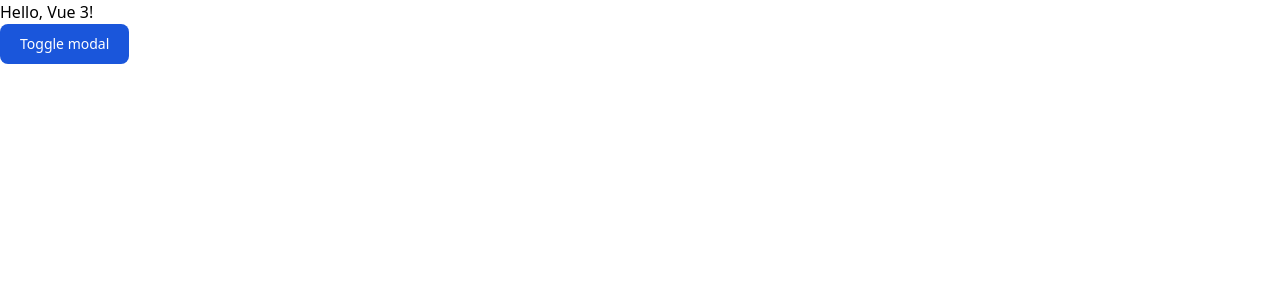
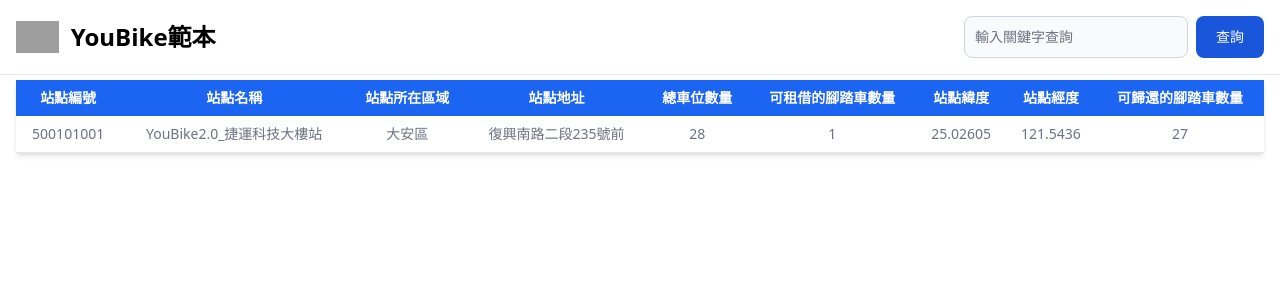
Before and after one commit to a35506322/demo.bike, a Vue app: page / in a window 1280 px wide. Shown: the top 300 px of the page. Built offline with nearby package versions, Linux system fonts and the light colour scheme; grey boxes are pictures that could not be loaded.

Commit message:
feat: 新增ubike ui

```diff
--- a/src/views/HomeView.vue
+++ b/src/views/HomeView.vue
@@ -1,102 +1,123 @@
 <script setup>
-import { ref, onMounted } from 'vue'
-import { initFlowbite } from 'flowbite'
+import { ref, onMounted } from 'vue';
+import { initFlowbite } from 'flowbite';
 
 // initialize components based on data attribute selectors
 onMounted(() => {
-  initFlowbite()
-})
+  initFlowbite();
+});
 
-const msg = ref('Hello, Vue 3!')
+/*
+"sno"：站點編號，這裡是 500101001。
+"sna"：站點名稱，中文為 YouBike2.0_捷運科技大樓站。
+"sarea"：站點所在區域，這裡位於大安區。
+"mday"：資料更新時間，是在 2024 年 5 月 11 日晚上 20:15:19 更新的。
+"ar"：站點地址，這裡是在復興南路二段235號前。
+"sareaen"：站點所在區域的英文名稱，是 Daan Dist.。
+"snaen"：站點名稱的英文翻譯，是 YouBike2.0_MRT Technology Bldg. Sta.。
+"aren"：站點地址的英文翻譯，是 No.235， Sec. 2， Fuxing S. Rd.。
+"act"：站點是否在使用中，這裡是 1 代表在使用中。
+"srcUpdateTime"：原始資料來源的更新時間，是在 2024 年 5 月 11 日晚上 20:15:26 更新的。
+"updateTime"：資料更新時間，是在 2024 年 5 月 11 日晚上 20:15:52。
+"infoTime"：資訊時間，是在 2024 年 5 月 11 日晚上 20:15:19。
+"infoDate"：資訊日期，是在 2024 年 5 月 11 日。
+"total"：總車位數量，這裡是 28 個。
+"available_rent_bikes"：可租借的腳踏車數量，這裡是 1 輛。
+"latitude"：站點的緯度坐標，這裡是 25.02605。
+"longitude"：站點的經度坐標，這裡是 121.5436。
+"available_return_bikes"：可歸還的腳踏車數量，這裡是 27 輛。
+*/
+const bikeinfo = ref([
+  {
+    sno: '500101001',
+    sna: 'YouBike2.0_捷運科技大樓站',
+    sarea: '大安區',
+    mday: '2024-05-11 20:15:19',
+    ar: '復興南路二段235號前',
+    sareaen: 'Daan Dist.',
+    snaen: 'YouBike2.0_MRT Technology Bldg. Sta.',
+    aren: 'No.235， Sec. 2， Fuxing S. Rd.',
+    act: '1',
+    srcUpdateTime: '2024-05-11 20:15:26',
+    updateTime: '2024-05-11 20:15:52',
+    infoTime: '2024-05-11 20:15:19',
+    infoDate: '2024-05-11',
+    total: 28,
+    available_rent_bikes: 1,
+    latitude: 25.02605,
+    longitude: 121.5436,
+    available_return_bikes: 27
+  }
+]);
 </script>
 
 <template>
-  <main>
-    <h1>{{ msg }}</h1>
-
-    <!-- Modal toggle -->
-    <button
-      data-modal-target="default-modal"
-      data-modal-toggle="default-modal"
-      class="block text-white bg-blue-700 hover:bg-blue-800 focus:ring-4 focus:outline-none focus:ring-blue-300 font-medium rounded-lg text-sm px-5 py-2.5 text-center dark:bg-blue-600 dark:hover:bg-blue-700 dark:focus:ring-blue-800"
-      type="button"
+  <div class="container mx-auto px-4">
+    <!--top bar start-->
+    <nav
+      class="bg-white dark:bg-gray-900 fixed w-full z-20 top-0 start-0 border-b border-gray-200 dark:border-gray-600"
     >
-      Toggle modal
-    </button>
-
-    <!-- Main modal -->
-    <div
-      id="default-modal"
-      tabindex="-1"
-      aria-hidden="true"
-      class="hidden overflow-y-auto overflow-x-hidden fixed top-0 right-0 left-0 z-50 justify-center items-center w-full md:inset-0 h-[calc(100%-1rem)] max-h-full"
-    >
-      <div class="relative p-4 w-full max-w-2xl max-h-full">
-        <!-- Modal content -->
-        <div class="relative bg-white rounded-lg shadow dark:bg-gray-700">
-          <!-- Modal header -->
-          <div
-            class="flex items-center justify-between p-4 md:p-5 border-b rounded-t dark:border-gray-600"
+      <div class="max-w-screen-xl flex flex-wrap items-center justify-between mx-auto p-4">
+        <a href="https://flowbite.com/" class="flex items-center space-x-3 rtl:space-x-reverse">
+          <img src="https://flowbite.com/docs/images/logo.svg" class="h-8" alt="Flowbite Logo" />
+          <span class="self-center text-2xl font-semibold whitespace-nowrap dark:text-white"
+            >YouBike範本</span
           >
-            <h3 class="text-xl font-semibold text-gray-900 dark:text-white">Terms of Service</h3>
-            <button
-              type="button"
-              class="text-gray-400 bg-transparent hover:bg-gray-200 hover:text-gray-900 rounded-lg text-sm w-8 h-8 ms-auto inline-flex justify-center items-center dark:hover:bg-gray-600 dark:hover:text-white"
-              data-modal-hide="default-modal"
-            >
-              <svg
-                class="w-3 h-3"
-                aria-hidden="true"
-                xmlns="http://www.w3.org/2000/svg"
-                fill="none"
-                viewBox="0 0 14 14"
-              >
-                <path
-                  stroke="currentColor"
-                  stroke-linecap="round"
-                  stroke-linejoin="round"
-                  stroke-width="2"
-                  d="m1 1 6 6m0 0 6 6M7 7l6-6M7 7l-6 6"
-                />
-              </svg>
-              <span class="sr-only">Close modal</span>
-            </button>
+        </a>
+        <div class="flex md:order-2 space-x-3 md:space-x-0 rtl:space-x-reverse">
+          <div class="mr-2">
+            <input
+              type="text"
+              id="first_name"
+              class="bg-gray-50 border border-gray-300 text-gray-900 text-sm rounded-lg focus:ring-blue-500 focus:border-blue-500 block w-full p-2.5"
+              placeholder="輸入關鍵字查詢"
+              required
+            />
           </div>
-          <!-- Modal body -->
-          <div class="p-4 md:p-5 space-y-4">
-            <p class="text-base leading-relaxed text-gray-500 dark:text-gray-400">
-              With less than a month to go before the European Union enacts new consumer privacy
-              laws for its citizens, companies around the world are updating their terms of service
-              agreements to comply.
-            </p>
-            <p class="text-base leading-relaxed text-gray-500 dark:text-gray-400">
-              The European Union’s General Data Protection Regulation (G.D.P.R.) goes into effect on
-              May 25 and is meant to ensure a common set of data rights in the European Union. It
-              requires organizations to notify users as soon as possible of high-risk data breaches
-              that could personally affect them.
-            </p>
-          </div>
-          <!-- Modal footer -->
-          <div
-            class="flex items-center p-4 md:p-5 border-t border-gray-200 rounded-b dark:border-gray-600"
+          <button
+            type="submit"
+            class="text-white bg-blue-700 hover:bg-blue-800 focus:ring-4 focus:outline-none focus:ring-blue-300 font-medium rounded-lg text-sm w-full sm:w-auto px-5 py-2.5 text-center cursor-pointer"
           >
-            <button
-              data-modal-hide="default-modal"
-              type="button"
-              class="text-white bg-blue-700 hover:bg-blue-800 focus:ring-4 focus:outline-none focus:ring-blue-300 font-medium rounded-lg text-sm px-5 py-2.5 text-center dark:bg-blue-600 dark:hover:bg-blue-700 dark:focus:ring-blue-800"
-            >
-              I accept
-            </button>
-            <button
-              data-modal-hide="default-modal"
-              type="button"
-              class="py-2.5 px-5 ms-3 text-sm font-medium text-gray-900 focus:outline-none bg-white rounded-lg border border-gray-200 hover:bg-gray-100 hover:text-blue-700 focus:z-10 focus:ring-4 focus:ring-gray-100 dark:focus:ring-gray-700 dark:bg-gray-800 dark:text-gray-400 dark:border-gray-600 dark:hover:text-white dark:hover:bg-gray-700"
-            >
-              Decline
-            </button>
-          </div>
+            查詢
+          </button>
         </div>
       </div>
+    </nav>
+    <!--top bar end-->
+    <!--datatable start-->
+    <div class="relative overflow-x-auto shadow-md top-20">
+      <table class="w-full text-sm text-left rtl:text-right text-gray-500 dark:text-gray-400">
+        <thead class="text-white uppercase bg-blue-600 dark:text-white">
+          <tr>
+            <th class="font-semibold text-center p-2">站點編號</th>
+            <th class="font-semibold text-center p-2">站點名稱</th>
+            <th class="font-semibold text-center p-2">站點所在區域</th>
+            <th class="font-semibold text-center p-2">站點地址</th>
+            <th class="font-semibold text-center p-2">總車位數量</th>
+            <th class="font-semibold text-center p-2">可租借的腳踏車數量</th>
+            <th class="font-semibold text-center p-2">站點緯度</th>
+            <th class="font-semibold text-center p-2">站點經度</th>
+            <th class="font-semibold text-center p-2">可歸還的腳踏車數量</th>
+          </tr>
+        </thead>
+        <tbody>
+          <tr
+            class="odd:bg-white odd:dark:bg-gray-900 even:bg-gray-50 even:dark:bg-gray-800 border-b dark:border-gray-700 hover:bg-blue-100"
+          >
+            <td class="p-2 text-center">{{ bikeinfo[0].sno }}</td>
+            <td class="p-2 text-center">{{ bikeinfo[0].sna }}</td>
+            <td class="p-2 text-center">{{ bikeinfo[0].sarea }}</td>
+            <td class="p-2 text-center">{{ bikeinfo[0].ar }}</td>
+            <td class="p-2 text-center">{{ bikeinfo[0].total }}</td>
+            <td class="p-2 text-center">{{ bikeinfo[0].available_rent_bikes }}</td>
+            <td class="p-2 text-center">{{ bikeinfo[0].latitude }}</td>
+            <td class="p-2 text-center">{{ bikeinfo[0].longitude }}</td>
+            <td class="p-2 text-center">{{ bikeinfo[0].available_return_bikes }}</td>
+          </tr>
+        </tbody>
+      </table>
     </div>
-  </main>
+
+    <!--datatable end-->
+  </div>
 </template>
```
Also changed, not shown: .prettierrc.json.
